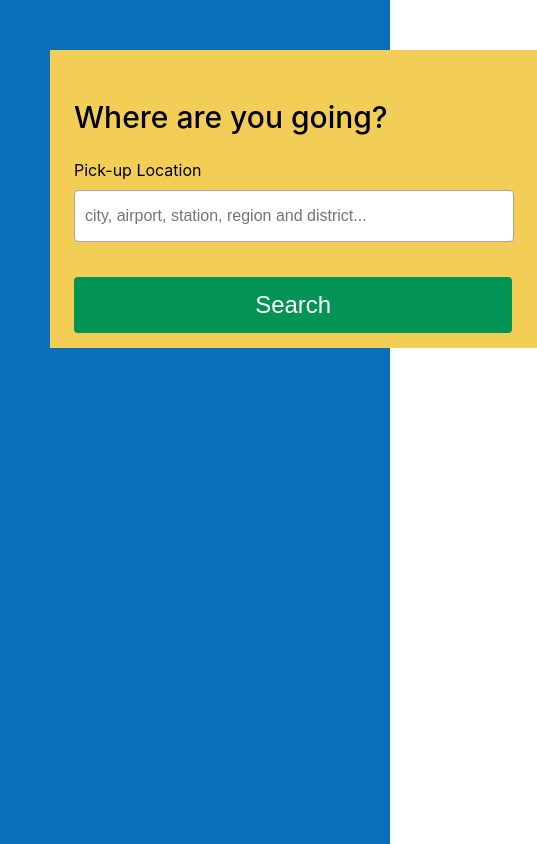
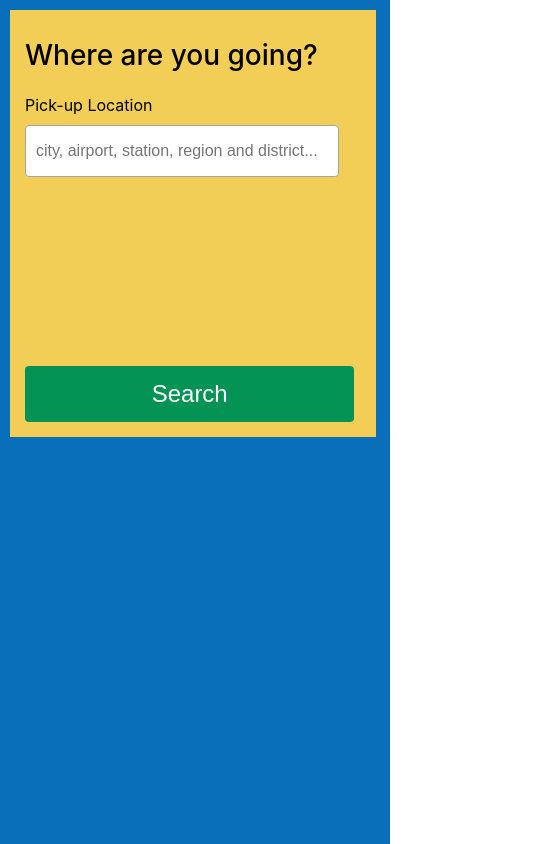
Before and after one commit to dannish94/booking-go-test, a React (Create React App) app: page / in a window 390 px wide. Shown: the whole page, 537 px wide, since content can reach past the window. Built offline with nearby package versions, Linux system fonts and the light colour scheme.

Commit message:
added media queries and updated readme

```diff
--- a/src/components/Search.js
+++ b/src/components/Search.js
@@ -14,18 +14,27 @@ const SearchContainer = styled.div`
   height: 250px;
   background-color: #f3ce56;
   padding: 24px;
-  min-width: 432px;
-  max-width: 456px;
   align-items: flex-start;
   position: absolute;
   top: 0;
   left: 0;
   margin: 50px 50px;
+
+  @media (max-width: 700px) {
+    width: 90%;
+    margin: 10px 10px;
+    height: 50%;
+    padding: 5px 0 0 15px;
+  }
 `;
 const SearchHeading = styled.h2`
   color: black;
   font-size: 30px;
   font-weight: 550;
+
+  @media (max-width: 700px) {
+    font-size: 28px;
+  }
 `;
 
 const SearchLabel = styled.label`
@@ -46,6 +55,17 @@ const SearchInput = styled.input`
   &:focus {
     border: 5px #f3ce56;
   }
+
+  @media (max-width: 700px) {
+    min-width: 350px;
+    max-width: 350px;
+  }
+
+  @media (max-width: 400px) {
+    min-width: 300px;
+    max-width: 300px;
+  }
+
 `;
 
 const SearchButton = styled.button`
@@ -76,6 +96,15 @@ padding: 0px;
 box-shadow: 2px 0 6px 2px rgba(0, 0, 0, 0.2);
 z-index: 1;
 margin: 0;
+
+@media (max-width: 700px) {
+  min-width: 360px;
+  max-width: 360px;
+}
+@media (max-width: 400px) {
+  min-width: 310px;
+  max-width: 310px;
+}
 `
 
 const Search = () => {
```
Also changed, not shown: 1 other file (tests, documents, lock files or other folders).
